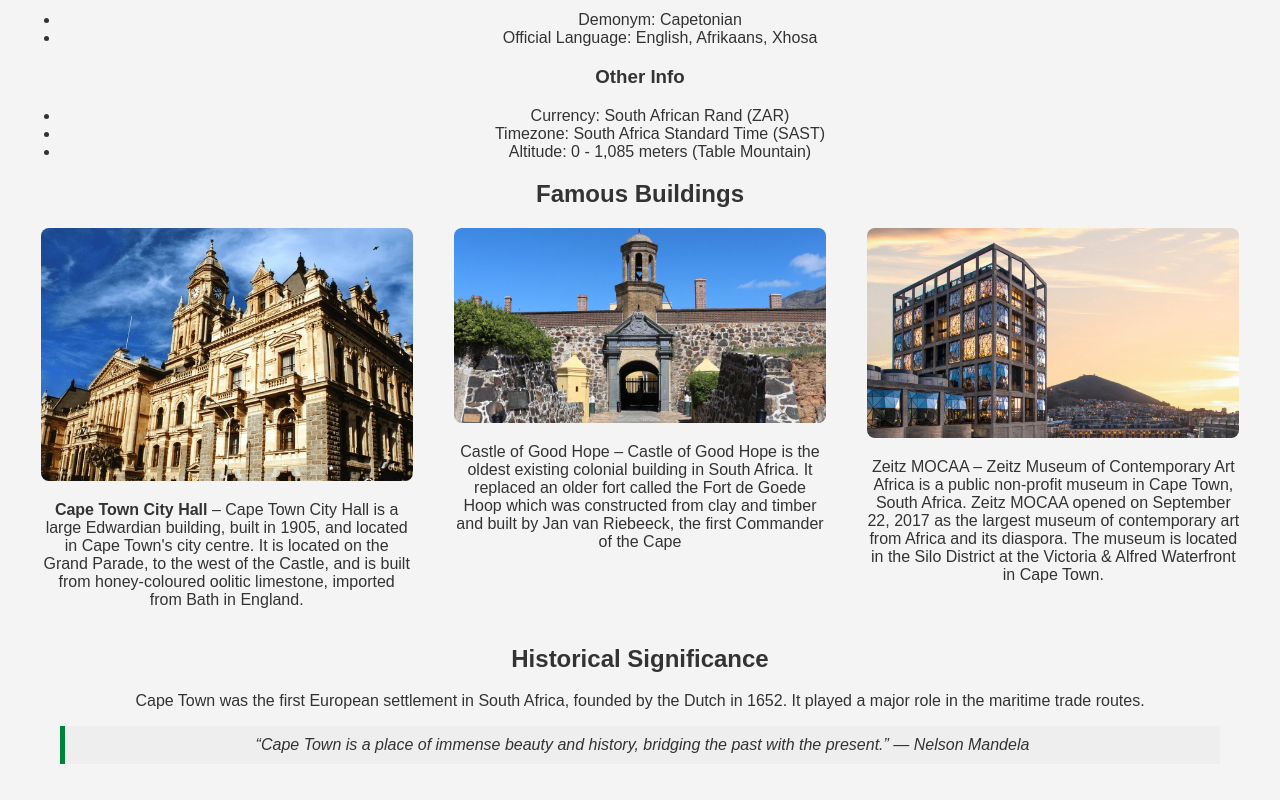
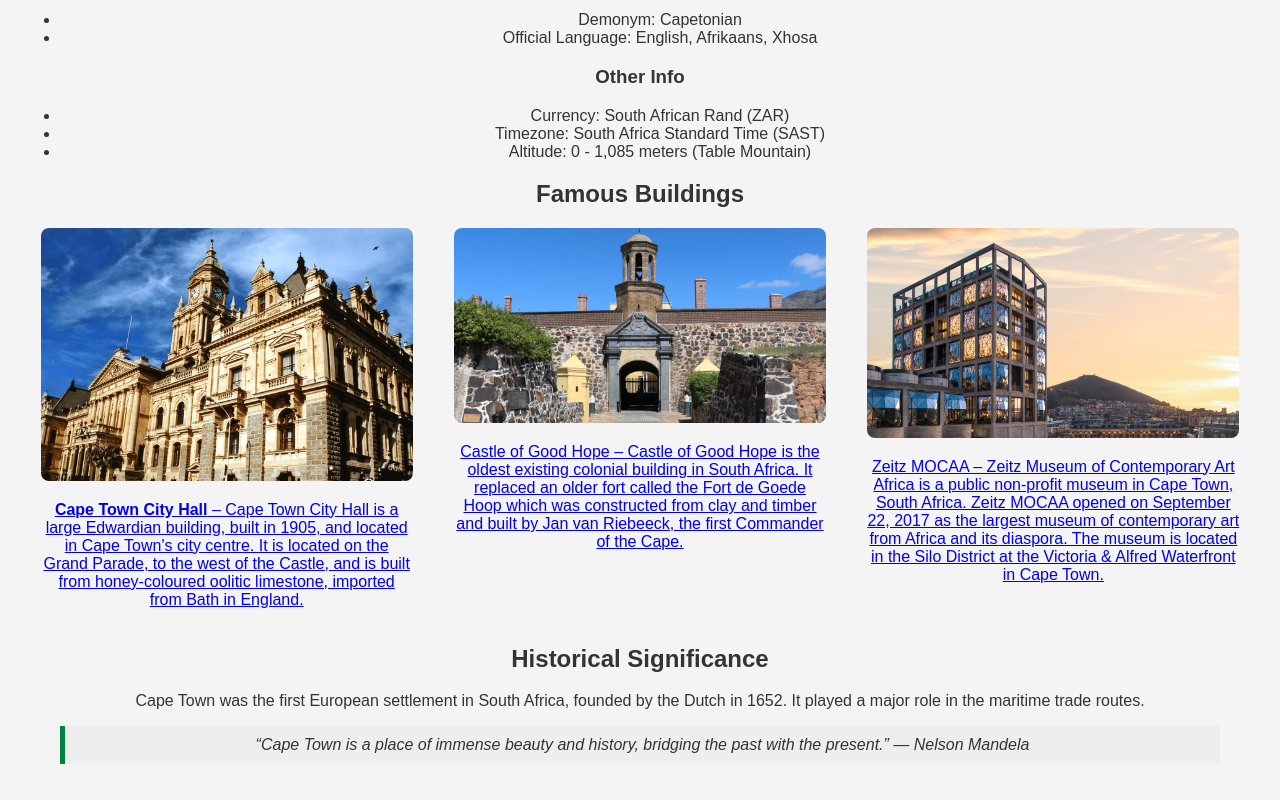
Before and after one commit to TechbroMoh/capetown, a plain HTML site: page cape_town.html in a window 1280 px wide. Shown: the part 1070-1870 px from the top of the page. Drawn offline with Linux system fonts and the light colour scheme.

Commit message:
add links for more images

```diff
--- a/cape_town.html
+++ b/cape_town.html
@@ -69,17 +69,24 @@
         <h2>Famous Buildings</h2>
 <div class="buildings">
     <div>
+        <a href="https://www.google.com/search?hl=en&tbm=isch&q=Cape+Town+City+Hall" target="_blank">
             <img src="Images/city_hall.webp" alt="Cape Town City Hall">
             <p><strong>Cape Town City Hall</strong> – Cape Town City Hall is a large Edwardian building, built in 1905, and located in Cape Town's city centre. It is located on the Grand Parade, to the west of the Castle, and is built from honey-coloured oolitic limestone, imported from Bath in England.</p>
+        </a>
     </div>
 
     <div>
-                <img src="Images/castle_hope.jpg" alt="Building 2">
-                <p>Castle of Good Hope – Castle of Good Hope is the oldest existing colonial building in South Africa. It replaced an older fort called the Fort de Goede Hoop which was constructed from clay and timber and built by Jan van Riebeeck, the first Commander of the Cape</p>
+        <a href="https://www.google.com/search?hl=en&tbm=isch&q=Castle+of+Good+Hope" target="_blank">
+            <img src="Images/castle_hope.jpg" alt="Castle of Good Hope">
+            <p>Castle of Good Hope – Castle of Good Hope is the oldest existing colonial building in South Africa. It replaced an older fort called the Fort de Goede Hoop which was constructed from clay and timber and built by Jan van Riebeeck, the first Commander of the Cape.</p>
+        </a>
     </div>
+
     <div>
-                <img src="Images/zeitz_moca.webp" alt="Building 3">
+        <a href="https://www.google.com/search?hl=en&tbm=isch&q=Zeitz+MOCAA" target="_blank">
+            <img src="Images/zeitz_moca.webp" alt="Zeitz Moca">
             <p>Zeitz MOCAA – Zeitz Museum of Contemporary Art Africa is a public non-profit museum in Cape Town, South Africa. Zeitz MOCAA opened on September 22, 2017 as the largest museum of contemporary art from Africa and its diaspora. The museum is located in the Silo District at the Victoria & Alfred Waterfront in Cape Town.</p>
+        </a>
     </div>
 </div>
 
@@ -89,6 +96,3 @@
 <blockquote>
     “Cape Town is a place of immense beauty and history, bridging the past with the present.” <cite>— Nelson Mandela</cite>
 </blockquote>
-    </main>
-</body>
-</html>
```
Also changed, not shown: index.html (+4 -2 lines). Lines whose indentation alone changed are shown as unchanged.
